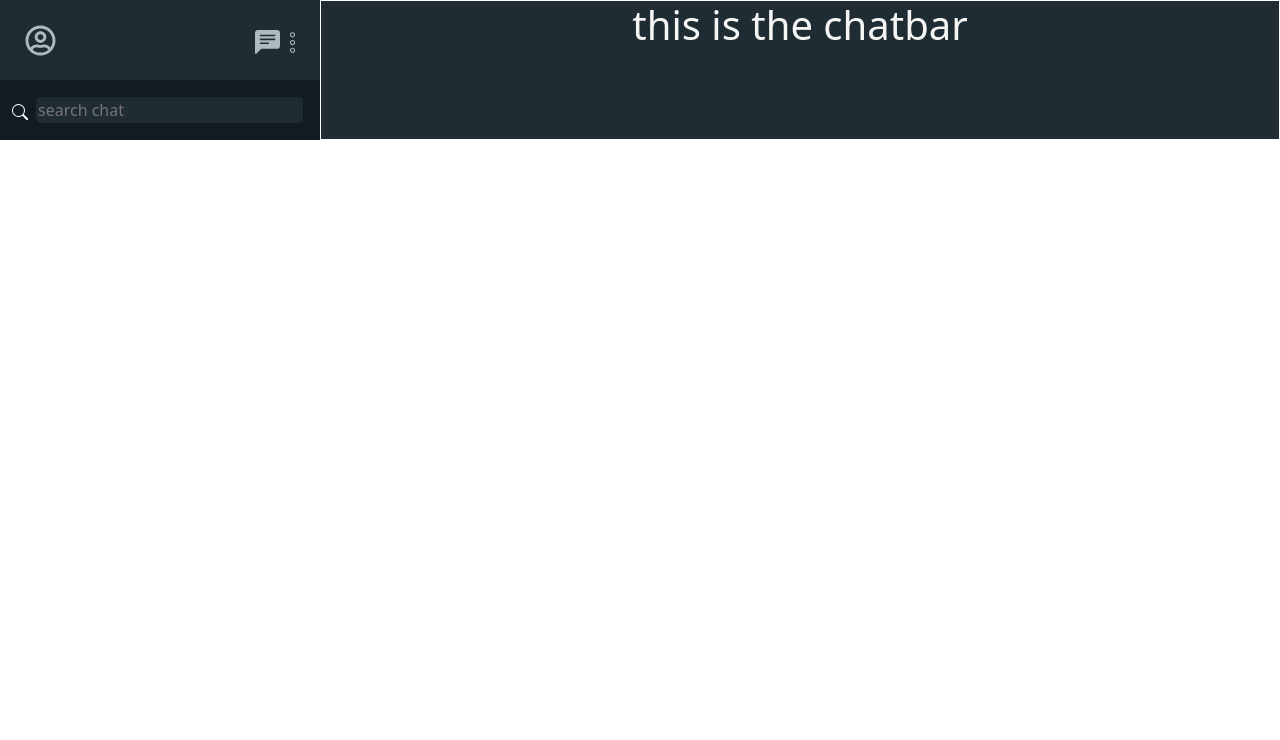
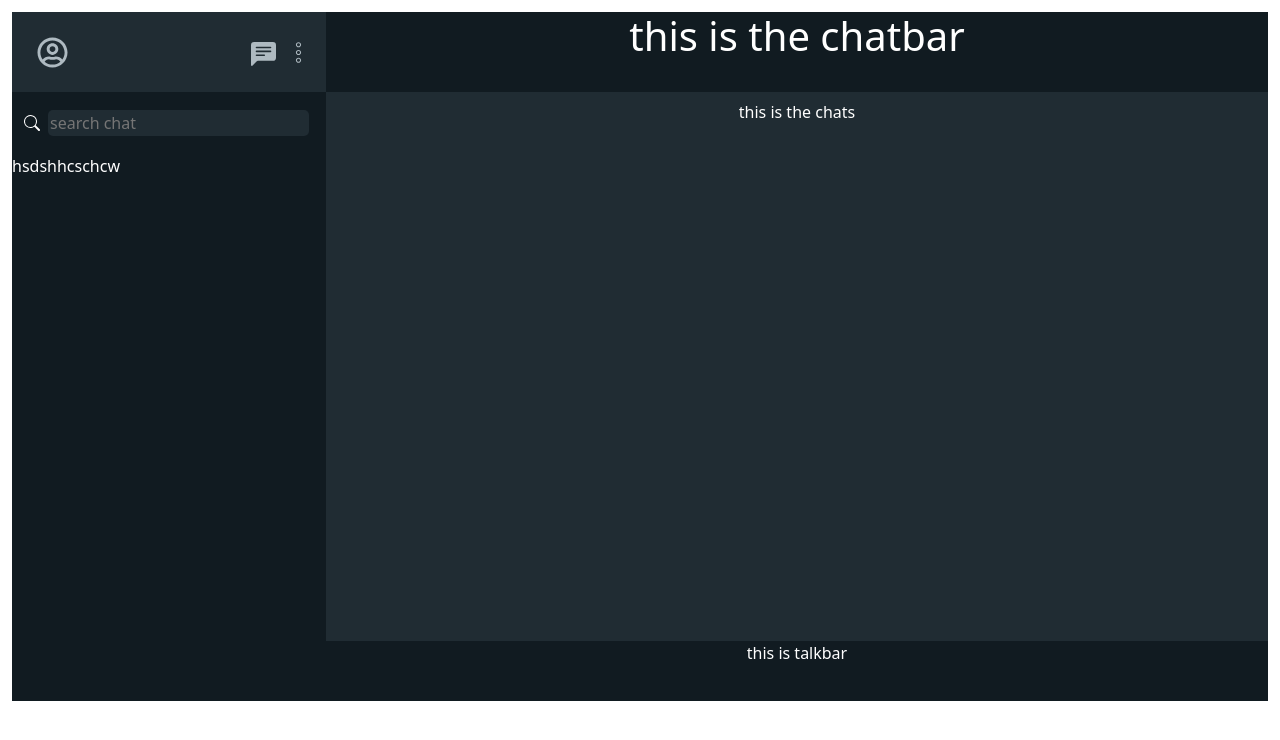
Before and after one commit to JAYMAKWANA2202/Chat-App, a React (Create React App) app: page /chat in a window 1280 px wide. Shown: the top 740 px of the page. Built offline with nearby package versions, Linux system fonts and the light colour scheme.

Commit message:
design the siderbar and chatbar complete

```diff
--- a/src/Component/Chatbar.js
+++ b/src/Component/Chatbar.js
@@ -5,15 +5,31 @@ export default function Chatbar() {
   return (
     <Container>
       <h1>this is the chatbar</h1>
+      <ChatBox>this is the chats</ChatBox>
+      <TalkBar>this is talkbar</TalkBar>
     </Container>
   );
 }
 
 const Container = styled.div`
   background-color: #202c33;
-  border: 1px solid white;
-  color: whitesmoke;
+  color: white;
   width: 75%;
+  text-align: center;
 
-  text-align: center;
+  h1 {
+    height: 80px;
+    background-color: #111b21;
+  }
 `;
+
+const ChatBox = styled.div`
+  color: white;
+`;
+
+const TalkBar = styled.div`
+  background-color: #111b21;
+  height: 60px;
+  margin-top: 517px;
+  color: white;
+`;
--- /dev/null
+++ b/src/Component/Navbar/ChatBox.js
@@ -0,0 +1,10 @@
+import React from "react";
+import styled from "styled-components";
+
+export default function ChatBox() {
+  return <Cotainer>this is chatbox</Cotainer>;
+}
+
+const Cotainer = styled.div`
+  color: antiquewhite;
+`;
--- a/src/Component/Sidbar.js
+++ b/src/Component/Sidbar.js
@@ -9,12 +9,11 @@ export default function Sidbar() {
     <Container>
       <Header>
         <UserAvatar />
-        <IconContainer>
-          <IconButton>
-            <BsChatLeftTextFill />
-            <CiMenuKebab />
-          </IconButton>
-        </IconContainer>
+
+        <IconButton>
+          <BsChatLeftTextFill style={{ marginRight: "10px" }} />
+          <CiMenuKebab style={{ marginBottom: "5px" }} />
+        </IconButton>
       </Header>
 
       <Search>
@@ -24,19 +23,22 @@ export default function Sidbar() {
         <SearchInput placeholder="search chat" />
       </Search>
 
+      <UserChat>hsdshhcschcw</UserChat>
+
       {/* List of chats */}
     </Container>
   );
 }
 
 const Container = styled.div`
+  /* border: 1px solid white; */
   width: 25%;
 `;
 const Search = styled.div`
   display: flex;
   align-items: center;
   padding: 17px;
-  /* border-radius: 2px; */
+
   background-color: #111b21;
 `;
 
@@ -54,6 +56,7 @@ const SearchInput = styled.input`
 const SearchButton = styled.div`
   cursor: pointer;
   margin-left: -5px;
+  margin-bottom: 4px;
 `;
 
 const Header = styled.div`
@@ -82,4 +85,8 @@ const UserAvatar = styled(FaRegUserCircle)`
   font-size: 31px;
 `;
 
-const IconContainer = styled.div``;
+const UserChat = styled.div`
+  background-color: #111b21;
+  color: white;
+  height: 547px;
+`;
--- a/src/pages/Chat.js
+++ b/src/pages/Chat.js
@@ -2,6 +2,7 @@ import React from "react";
 import styled from "styled-components";
 import Sidbar from "../Component/Sidbar";
 import Chatbar from "../Component/Chatbar";
+import ChatBox from "../Component/Navbar/ChatBox";
 
 export default function Chat() {
   return (
@@ -14,4 +15,6 @@ export default function Chat() {
 
 const Container = styled.div`
   display: flex;
+  padding: 12px;
+  background-color: white;
 `;
```
